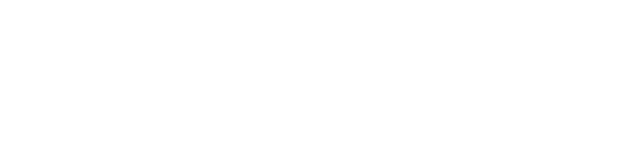
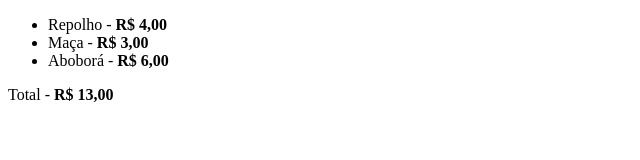
Before and after one commit to ruan-mvs/Aula-de-tabela, a plain HTML site: page index.html in a window 1280 px wide. Shown: the whole page, without its empty margins (0-640 px from the left). Drawn offline with Linux system fonts and the light colour scheme.

Commit message:
adicionei uma lista de compra

```diff
--- a/index.html
+++ b/index.html
@@ -6,6 +6,16 @@
     <title>Tabela </title>
 </head>
 <body>
+    <ul>
+        <li>Repolho - <strong>R$ 4,00</strong></li>
+
+        <li>Maça - <strong>R$ 3,00</strong></li>
+
+        <li>Aboborá - <strong>R$ 6,00</strong></li>
+
+    </ul>
+
+    <p>Total - <strong>R$ 13,00</strong></p>
 
 </body>
 </html>
```
